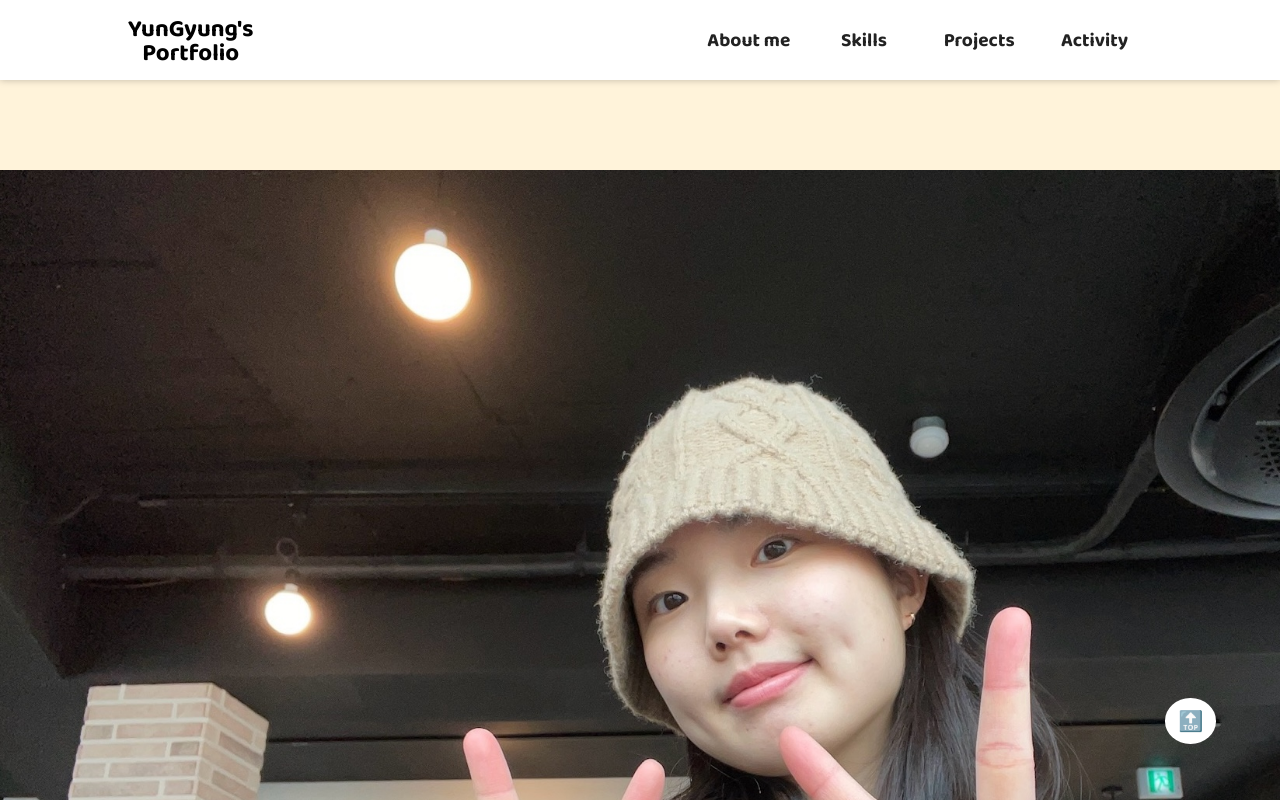
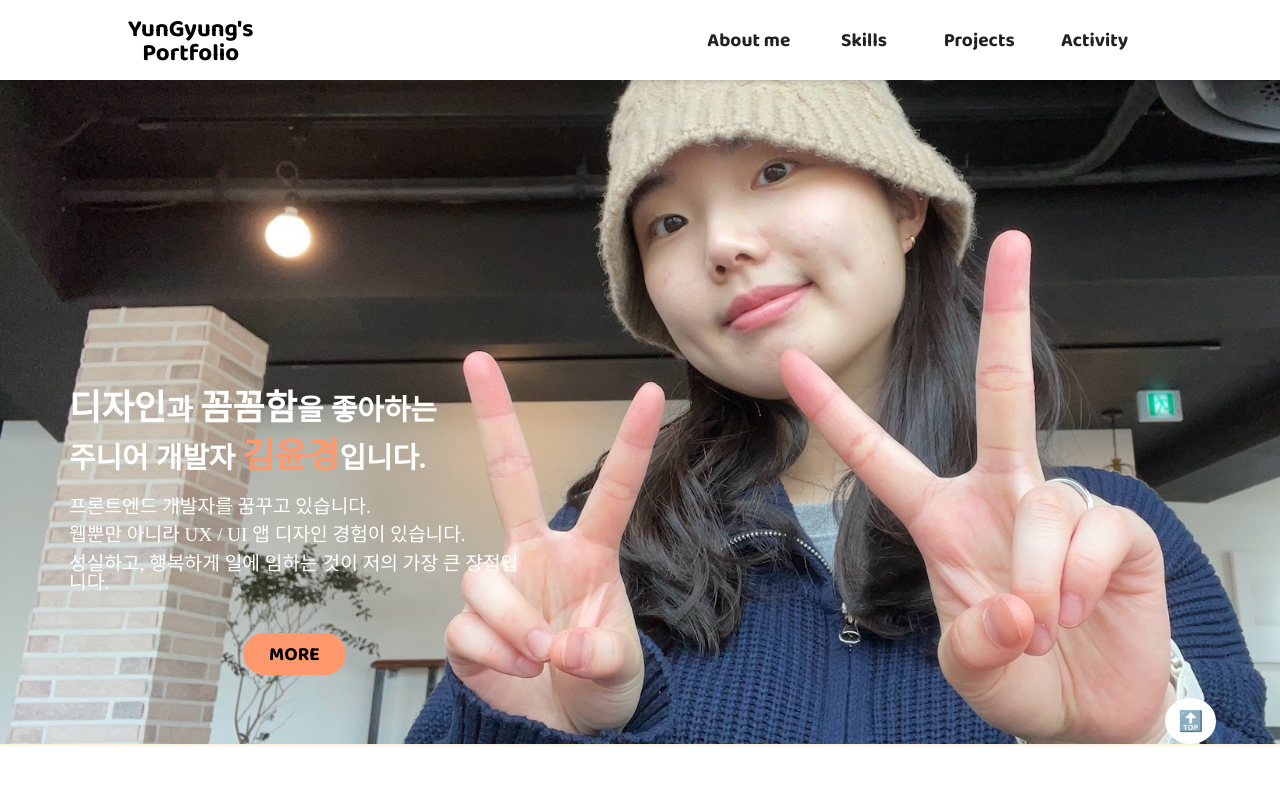
Before and after one commit to dbsrudrla/Portfolio, a React (Create React App) app: page / in a window 1280 px wide. Shown: the top 800 px of the page. Built offline with nearby package versions, Linux system fonts and the light colour scheme; a web font is replaced by a local one.

Commit message:
feat : fix desgins

```diff
--- a/src/component/Footer.jsx
+++ b/src/component/Footer.jsx
@@ -57,7 +57,7 @@ const Caption = styled.div`
     font-family : 'BalooChettan';
     color : ${Colors.white};
     @media screen and (max-width : 768px) {
-        font-size : 0.95rem;
+        font-size : 0.9rem;
     }
 `;
 
--- a/src/component/Home.jsx
+++ b/src/component/Home.jsx
@@ -13,13 +13,13 @@ function Home() {
   return (
     <>
       <Container>
-        <img src={profile} />
+      <img src={profile} />
         <Wrapper>
           <Section>
             <TextList>
               <InfoTitle><Text>디자인</Text>과 <Text>꼼꼼함</Text>을 좋아하는</InfoTitle>
               <InfoTitle>
-                주니어 개발자 <Text style={{color : Colors.button,}}>김윤경</Text>입니다.
+                주니어 개발자 <Text style={{color : Colors.button, fontWeight : 700,}}>김윤경</Text>입니다.
               </InfoTitle>
               <Info style={{marginTop : '5%',}}>
                 프론트엔드 개발자를 꿈꾸고 있습니다.
@@ -44,64 +44,69 @@ function Home() {
 const Container = styled.div`
   width : 100%;
   box-sizing : border-box;
-  padding-top : 170px;
-  padding-bottom : 5%;
-  @media screen and (max-width : 768px) {
-    padding-top : 20%;
-  }
   img {
     width : 100%;
-    object-fit : fill;
+    height : 680px;
+    margin-top : 5%;
+    object-fit : cover;
   }
 `;
 const Wrapper = styled.div`
   width : 80%;
-  margin : 0 auto;
+  margin : 0 3%;
+  position : absolute;
+  top : 45%;
+  @media screen and (max-width : 1000px) {
+    top : 55%;
+  }
+  @media screen and (max-width : 768px) {
+    top : 50%;
+  }
+  @media screen and (max-width : 500px) {
+    top : 12%;
+  }
 `;
 const Section = styled.div`
-  width : 100%;
+  width : 50%;
   display : flex;
-  flex-direction : row;
   justify-content : center;
-  @media screen and (max-width : 900px) {
-    flex-direction : column;
-    align-items : center;
-  }
-`;
-const Image = styled.div`
   @media screen and (max-width : 1000px) {
-    width : 30%;
-    margin-bottom : 5%;
+    width : 55%;
   }
   @media screen and (max-width : 768px) {
-    width : 40%;
+    width : 70%;
   }
   @media screen and (max-width : 500px) {
-    width : 50%;
+    width : 100%;
+    justify-content : flex-start;
   }
 `;
 const TextList = styled.div`
-  width : 55%;
-  margin-left : 5%;
-  @media screen and (max-width : 900px) {
-    width : 80%;
-    text-align : center;
-    margin : 0;
-  }
+  width : 100%;
+  padding : 6%;
+  border-radius : 1rem;
 `;
 const InfoTitle = styled.div`
   margin-bottom : 3%;
   font-size : 1.8rem;
   font-weight : 600;
   font-family : 'NotoSans';
-  @media screen and (max-width : 768px) {
-    font-size : 1.3rem;
+  color : ${Colors.white};
+  @media screen and (max-width : 1000px) {
+    font-size : 1.5rem;
+  }
+  @media screen and (max-width : 500px) {
+    font-size : 0.9rem;
   }
 `;
 const Text = styled.text`
   font-size : 2.2rem;
-  @media screen and (max-width : 768px) {
+  color : ${Colors.white};
+  @media screen and (max-width : 1000px) {
     font-size : 1.8rem;
+  }
+  @media screen and (max-width : 500px) {
+    font-size : 1.1rem;
   }
 `;
 const Info = styled.div`
@@ -109,16 +114,20 @@ const Info = styled.div`
   font-size : 1.2rem;
   font-weight : 300;
   font-family : 'NotoSans';
-  @media screen and (max-width : 768px) {
-    font-size : 0.95rem;
+  color : ${Colors.white};
+  @media screen and (max-width : 1000px) {
+    font-size : 1rem;
+  }
+  @media screen and (max-width : 500px) {
+    font-size : 0.8rem;
   }
 `;
 const Button = styled.div`
-  width : 10%;
+  width : 20%;
   margin : 2%;
-  padding : 1% 0;
+  padding : 2.2% 0;
   border-radius : 2rem;
-  border : 2px dashed ${Colors.button};
+  background-color : ${Colors.button};
   text-align : center;
   font-size : 1.2rem;
   font-weight : 700;
@@ -127,10 +136,15 @@ const Button = styled.div`
     background-color : ${Colors.button};
   };
   cursor : pointer;
+  @media screen and (max-width : 1000px) {
+    font-size : 1rem;
+    padding : 3% 2%;
+  }
   @media screen and (max-width : 768px) {
-    font-size : 1rem;
-    padding : 1% 2%;
-    margin : 5%;
+    font-size : 0.95rem;
+  }
+  @media screen and (max-width : 500px) {
+    margin : 0 5%;
   }
 `;
 
```
